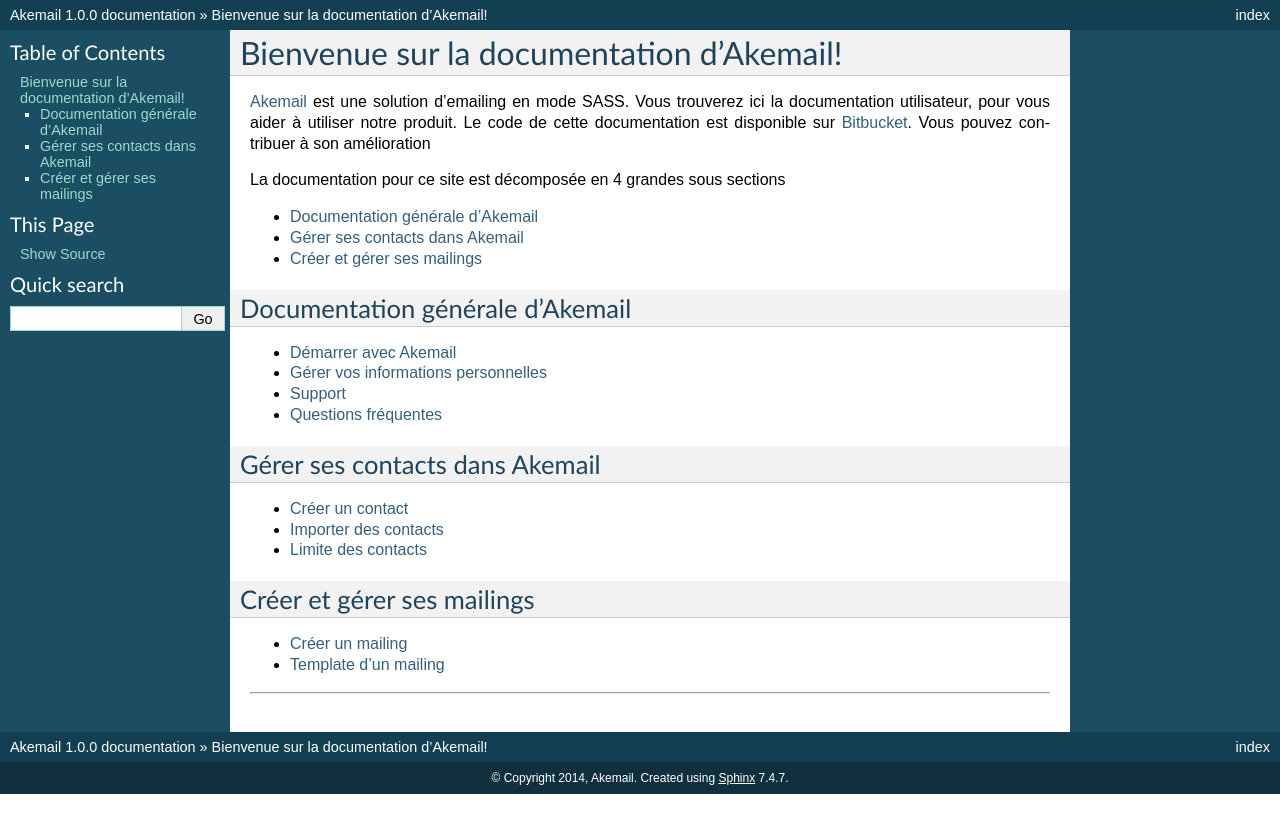
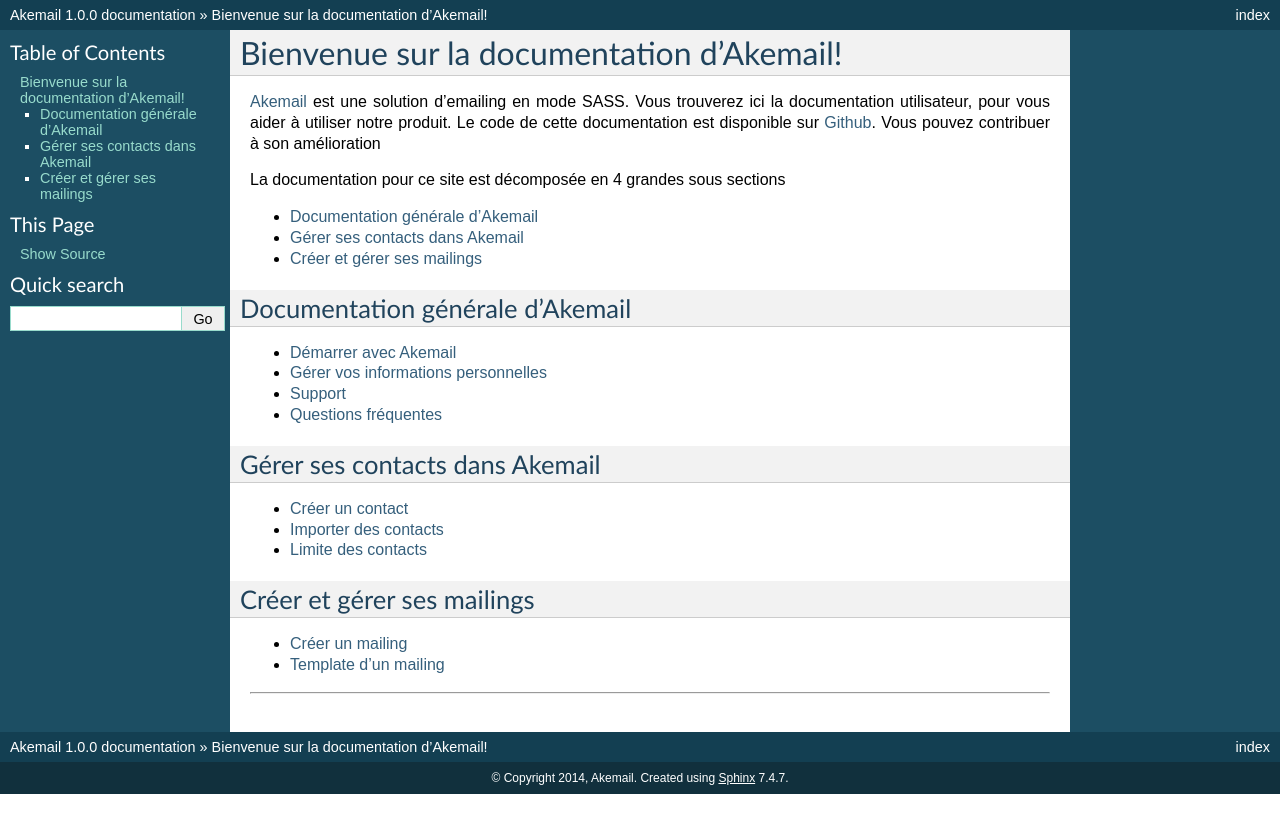
Before and after one commit to 11h42/akemail-documentation, a Sphinx documentation site: the page built from docs/index.rst, in a window 1280 px wide. Shown: the top 833 px of the page. Built offline with Sphinx 7.4.7, drawn with Linux system fonts in a browser that asks for light colours.

Commit message:
move documentation from Bitbucket to Github

```diff
--- a/docs/index.rst
+++ b/docs/index.rst
@@ -5,11 +5,11 @@
 =========================================
 
 `Akemail`_ est une solution d'emailing en mode SASS. Vous trouverez ici la documentation utilisateur, pour vous aider à
-utiliser notre produit. Le code de cette documentation est disponible sur `Bitbucket`_. Vous pouvez contribuer à son
+utiliser notre produit. Le code de cette documentation est disponible sur `Github`_. Vous pouvez contribuer à son
 amélioration
 
 .. _Akemail: https://akemail.fr/
-.. _Bitbucket: https://bitbucket.org/akemail/akemail_documentation
+.. _Github: https://github.com/akema-fr/akemail-documentation
 
 La documentation pour ce site est décomposée en 4 grandes sous sections
 
```
